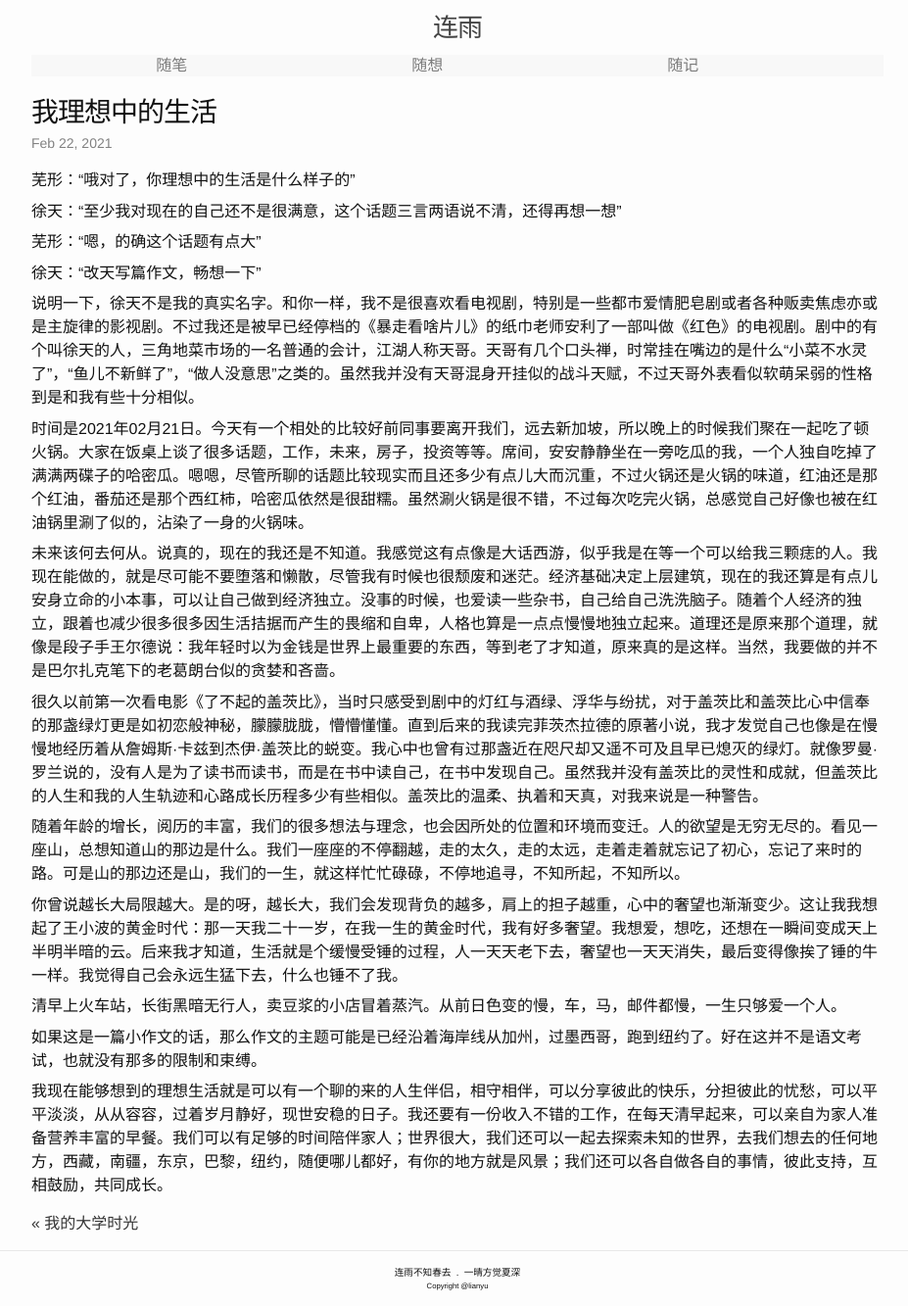
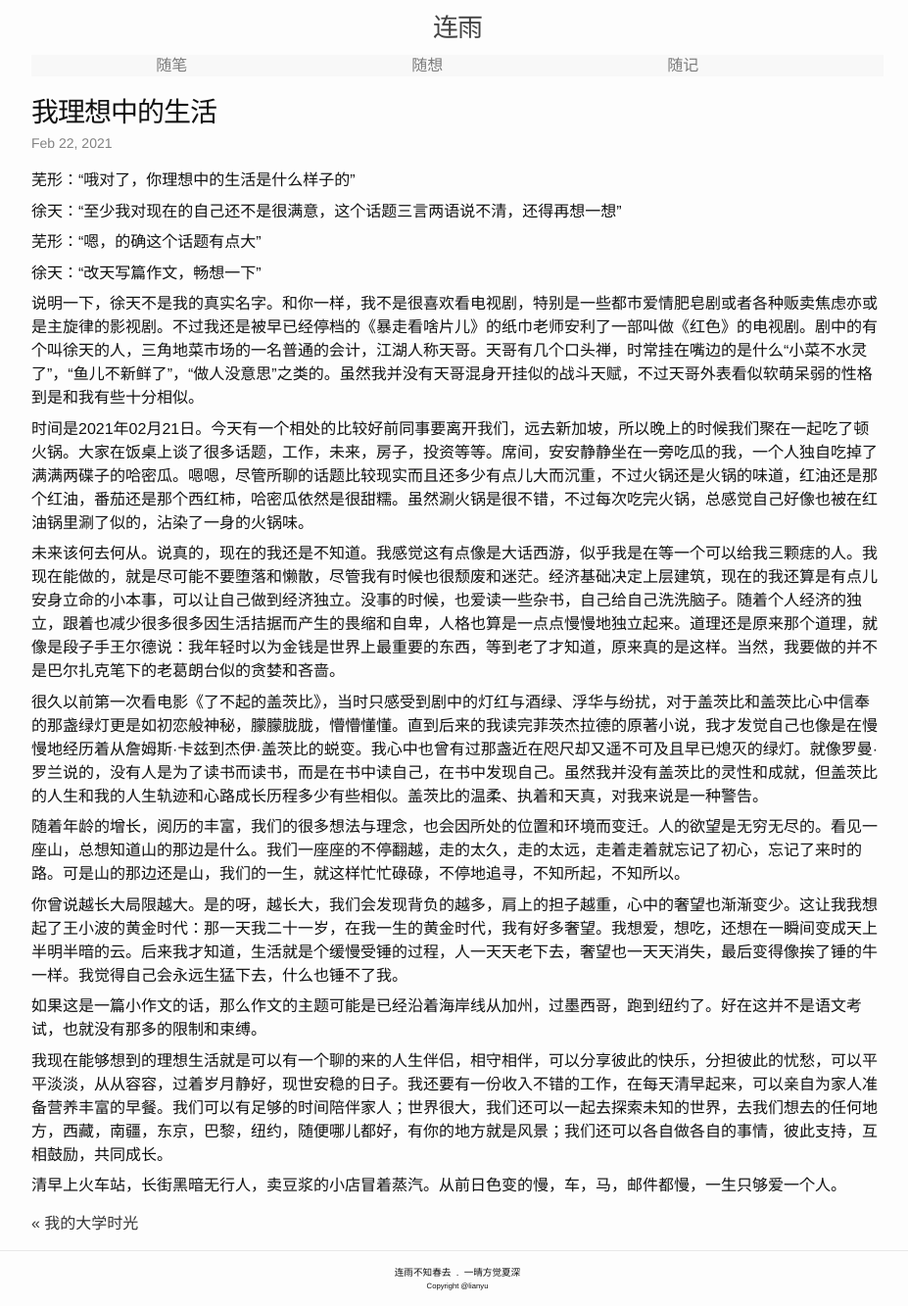
Before and after one commit to lianyu1115/lianyu, a Jekyll site: the page built from _essays/2021-02-22-我理想中的生活.md, in a window 1280 px wide. Shown: the whole page at 98% size, without its empty margins (173-1100 px from the left). Built offline with Jekyll 4.4.1, drawn with Linux system fonts in a browser that asks for light colours.

```diff
--- a/_essays/2021-02-22-我理想中的生活.md
+++ b/_essays/2021-02-22-我理想中的生活.md
@@ -26,8 +26,8 @@ tags: ''
 
 你曾说越长大局限越大。是的呀，越长大，我们会发现背负的越多，肩上的担子越重，心中的奢望也渐渐变少。这让我我想起了王小波的黄金时代：那一天我二十一岁，在我一生的黄金时代，我有好多奢望。我想爱，想吃，还想在一瞬间变成天上半明半暗的云。后来我才知道，生活就是个缓慢受锤的过程，人一天天老下去，奢望也一天天消失，最后变得像挨了锤的牛一样。我觉得自己会永远生猛下去，什么也锤不了我。
 
-清早上火车站，长街黑暗无行人，卖豆浆的小店冒着蒸汽。从前日色变的慢，车，马，邮件都慢，一生只够爱一个人。
-
 如果这是一篇小作文的话，那么作文的主题可能是已经沿着海岸线从加州，过墨西哥，跑到纽约了。好在这并不是语文考试，也就没有那多的限制和束缚。
 
 我现在能够想到的理想生活就是可以有一个聊的来的人生伴侣，相守相伴，可以分享彼此的快乐，分担彼此的忧愁，可以平平淡淡，从从容容，过着岁月静好，现世安稳的日子。我还要有一份收入不错的工作，在每天清早起来，可以亲自为家人准备营养丰富的早餐。我们可以有足够的时间陪伴家人；世界很大，我们还可以一起去探索未知的世界，去我们想去的任何地方，西藏，南疆，东京，巴黎，纽约，随便哪儿都好，有你的地方就是风景；我们还可以各自做各自的事情，彼此支持，互相鼓励，共同成长。
+
+清早上火车站，长街黑暗无行人，卖豆浆的小店冒着蒸汽。从前日色变的慢，车，马，邮件都慢，一生只够爱一个人。
```
